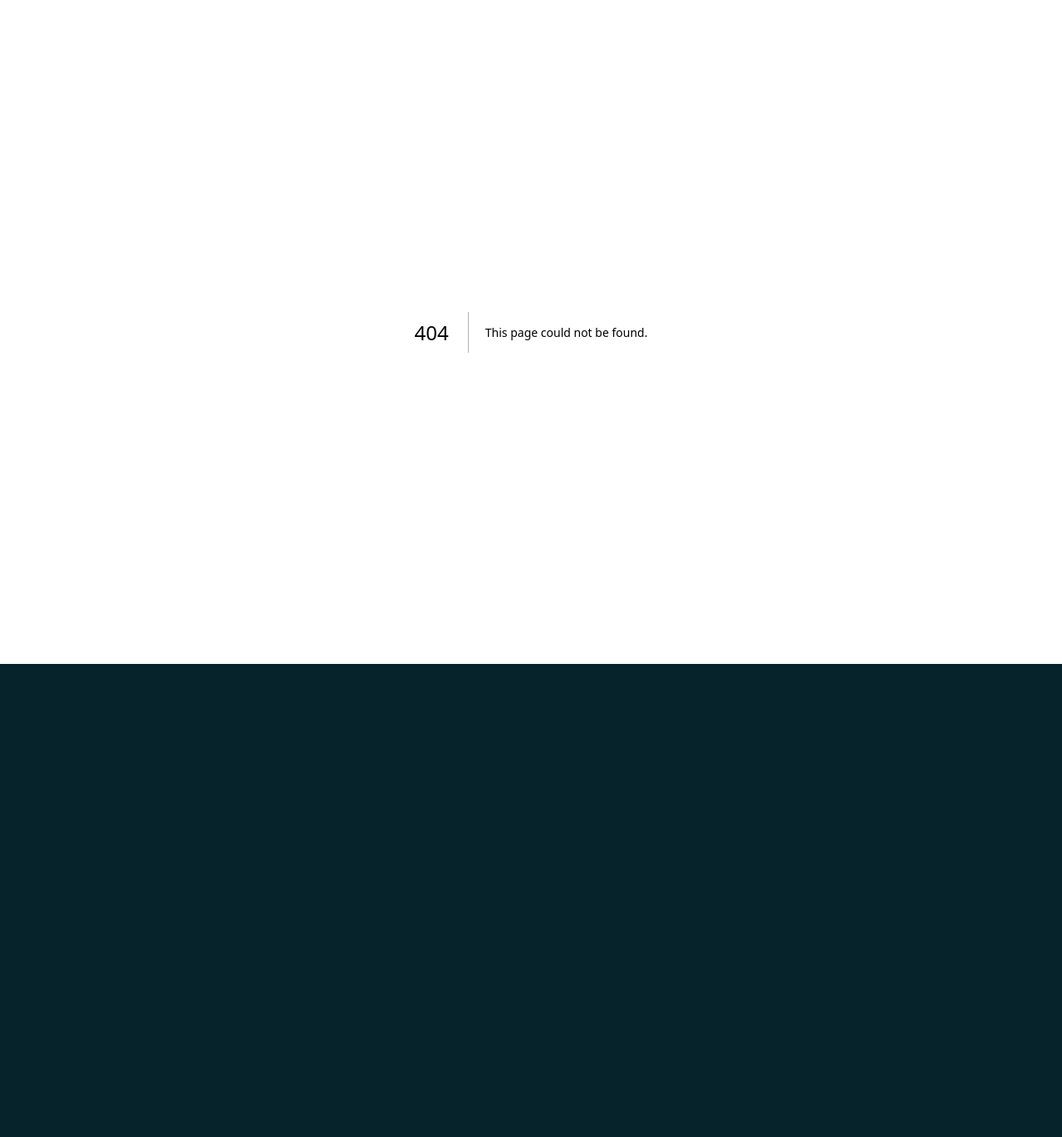
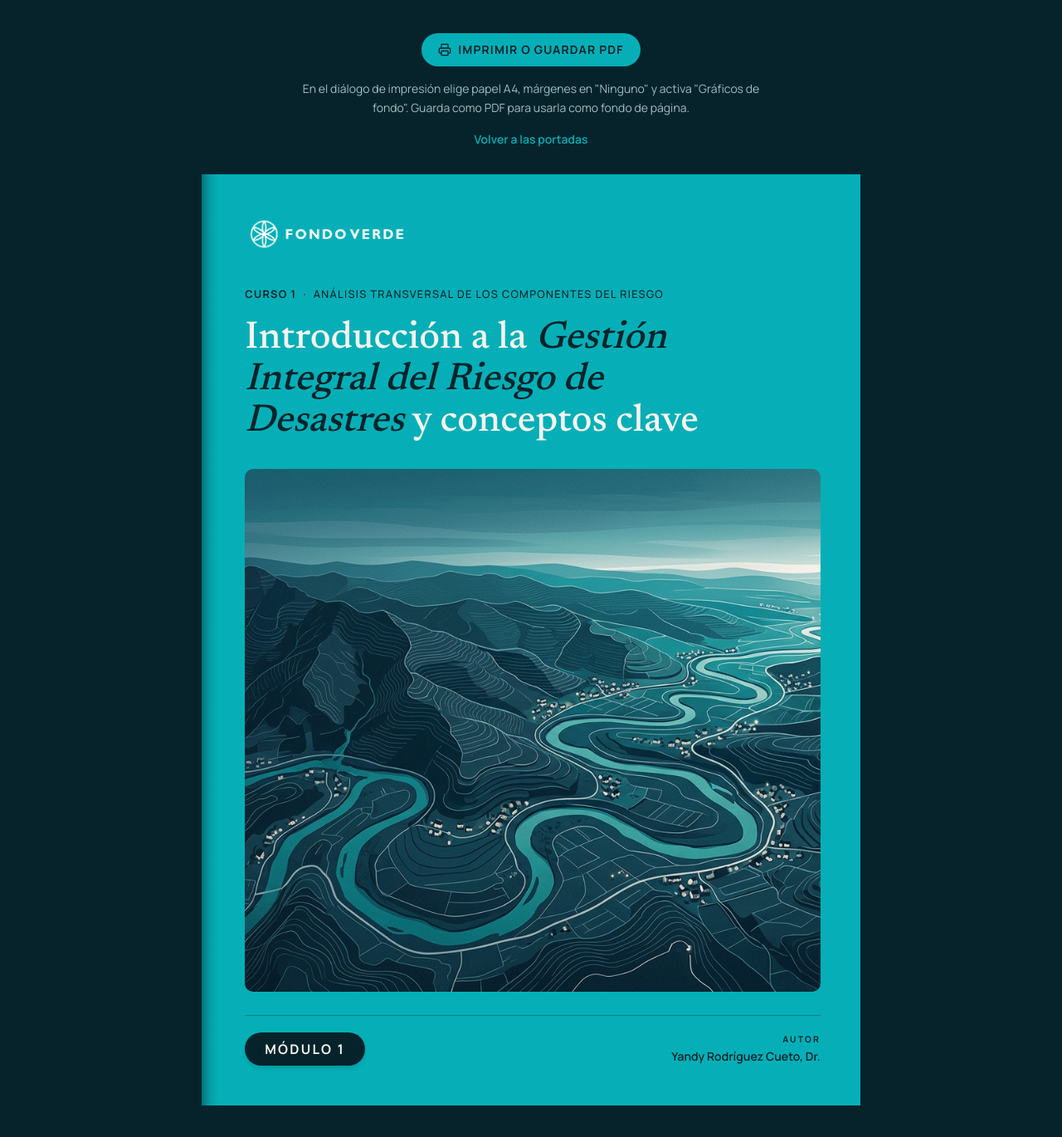
Before and after one commit to marcossarlo/fondoverde-biblioteca-portadas-diplomado-gird, a Next.js app: page /portada-a4 in a window 1280 px wide. Before the commit this address had no page. Shown: the top 1370 px of the page at 83% size. Before the commit the page ends 800 px from the top, so only its background shows below. Built offline with nearby package versions, Linux system fonts and the light colour scheme.

Commit message:
feat: add A4 portada page and related components

```diff
--- /dev/null
+++ b/app/portada-a4/page.tsx
@@ -0,0 +1,46 @@
+import type { Metadata } from 'next'
+import Link from 'next/link'
+import { EbookCoverA4 } from '@/components/hero/ebook-cover-a4'
+import { PrintButton } from '@/components/hero/print-button'
+
+export const metadata: Metadata = {
+  title: 'Portada A4 | Módulo 1 · Fondo Verde',
+  description: 'Versión de la portada del Módulo 1 en tamaño A4 lista para imprimir o exportar a PDF.',
+}
+
+const printStyles = `
+  @page { size: A4; margin: 0; }
+  @media print {
+    html, body { background: none !important; margin: 0 !important; padding: 0 !important; }
+    .no-print { display: none !important; }
+    .a4-stage { padding: 0 !important; display: block !important; }
+    .a4-sheet { break-inside: avoid; page-break-after: avoid; }
+    * { -webkit-print-color-adjust: exact !important; print-color-adjust: exact !important; }
+  }
+`
+
+export default function PortadaA4Page() {
+  return (
+    <main className="flex min-h-screen flex-col items-center bg-background">
+      <style>{printStyles}</style>
+
+      <header className="no-print flex w-full max-w-3xl flex-col items-center gap-4 px-6 pt-10 pb-8 text-center">
+        <PrintButton />
+        <p className="max-w-xl text-sm leading-relaxed text-pretty text-muted-foreground">
+          En el diálogo de impresión elige papel A4, márgenes en &quot;Ninguno&quot; y activa &quot;Gráficos de
+          fondo&quot;. Guarda como PDF para usarla como fondo de página.
+        </p>
+        <Link
+          href="/"
+          className="text-sm font-semibold text-primary underline-offset-4 hover:underline focus-visible:underline focus-visible:outline-none"
+        >
+          Volver a las portadas
+        </Link>
+      </header>
+
+      <div className="a4-stage flex w-full justify-start overflow-x-auto px-6 pb-16 md:justify-center">
+        <EbookCoverA4 />
+      </div>
+    </main>
+  )
+}
--- a/components/hero/cover-showcase.tsx
+++ b/components/hero/cover-showcase.tsx
@@ -1,3 +1,4 @@
+import Link from 'next/link'
 import { EbookCoverLarge } from './ebook-cover-large'
 import { EbookCoverLargeV2 } from './ebook-cover-large-v2'
 
@@ -22,6 +23,12 @@ export function CoverShowcase() {
           Versión B
         </p>
         <EbookCoverLargeV2 />
+        <Link
+          href="/portada-a4"
+          className="text-sm font-bold tracking-[0.08em] text-primary uppercase underline-offset-4 hover:underline focus-visible:underline focus-visible:outline-none"
+        >
+          Ver versión A4 para imprimir
+        </Link>
       </section>
     </>
   )
--- /dev/null
+++ b/components/hero/ebook-cover-a4.tsx
@@ -0,0 +1,62 @@
+import Image from 'next/image'
+
+export function EbookCoverA4() {
+  return (
+    <figure
+      aria-label="Portada A4: Curso 1, Análisis transversal de los componentes del riesgo. Módulo 1, Introducción a la Gestión Integral del Riesgo de Desastres y conceptos clave"
+      className="a4-sheet relative flex shrink-0 overflow-hidden bg-primary"
+      style={{ width: '210mm', height: '297mm' }}
+    >
+      <div
+        aria-hidden="true"
+        className="w-5 shrink-0 bg-gradient-to-r from-black/35 via-black/10 to-transparent"
+      />
+
+      <div className="flex min-w-0 flex-1 flex-col p-12 pl-8 text-primary-foreground">
+        <Image
+          src="/images/fondo-verde-logo-blanco.png"
+          alt="Fondo Verde"
+          width={1650}
+          height={400}
+          priority
+          className="h-12 w-auto self-start"
+        />
+
+        <div className="mt-10 flex flex-col gap-5">
+          <p className="flex items-center gap-x-2 text-[0.8rem] leading-snug font-medium tracking-[0.1em] whitespace-nowrap uppercase">
+            <span className="font-bold">Curso 1</span>
+            <span aria-hidden="true">·</span>
+            <span>Análisis transversal de los componentes del riesgo</span>
+          </p>
+
+          <h2 className="font-serif text-[2.9rem] leading-[1.08] font-medium text-balance text-foreground">
+            Introducción a la{' '}
+            <em className="text-primary-foreground italic">Gestión Integral del Riesgo de Desastres</em>{' '}
+            y conceptos clave
+          </h2>
+        </div>
+
+        <div className="relative mt-8 min-h-0 flex-1 overflow-hidden rounded-lg">
+          <Image
+            src="/images/territorio-cuenca.png"
+            alt="Ilustración de una cuenca con río, montañas y comunidades rurales"
+            fill
+            priority
+            sizes="34rem"
+            className="object-cover object-[40%_50%]"
+          />
+        </div>
+
+        <div className="mt-7 flex items-center justify-between gap-4 border-t border-primary-foreground/30 pt-5">
+          <span className="inline-flex items-center rounded-full bg-background px-6 py-2 text-base font-bold tracking-[0.14em] text-foreground uppercase shadow-md">
+            Módulo 1
+          </span>
+          <div className="flex flex-col gap-0.5 text-right">
+            <span className="text-[0.65rem] font-bold tracking-[0.2em] uppercase">Autor</span>
+            <span className="text-sm font-semibold">Yandy Rodríguez Cueto, Dr.</span>
+          </div>
+        </div>
+      </div>
+    </figure>
+  )
+}
--- a/components/hero/ebook-cover-large-v2.tsx
+++ b/components/hero/ebook-cover-large-v2.tsx
@@ -27,15 +27,11 @@ export function EbookCoverLargeV2() {
           />
 
           <div className="mt-6 flex flex-col gap-3 sm:mt-10 sm:gap-5">
-            <div className="flex flex-col gap-1 sm:gap-1.5">
-              <p className="flex items-center gap-3 text-[0.65rem] font-bold tracking-[0.2em] uppercase sm:text-xs sm:tracking-[0.24em]">
-                <span aria-hidden="true" className="h-px w-6 shrink-0 bg-primary-foreground sm:w-8" />
-                Curso 1
-              </p>
-              <p className="text-[0.7rem] leading-snug font-medium tracking-[0.08em] uppercase text-pretty sm:text-sm sm:tracking-[0.1em]">
-                Análisis transversal de los componentes del riesgo
-              </p>
-            </div>
+            <p className="flex flex-wrap items-center gap-x-2 text-[0.65rem] leading-snug font-medium tracking-[0.08em] uppercase sm:text-[0.8rem] sm:tracking-[0.1em] lg:flex-nowrap lg:whitespace-nowrap">
+              <span className="font-bold">Curso 1</span>
+              <span aria-hidden="true">·</span>
+              <span>Análisis transversal de los componentes del riesgo</span>
+            </p>
 
             <h2 className="font-serif text-[1.65rem] leading-[1.08] font-medium text-balance text-foreground sm:text-4xl lg:text-[2.9rem]">
               Introducción a la{' '}
--- /dev/null
+++ b/components/hero/print-button.tsx
@@ -0,0 +1,16 @@
+'use client'
+
+import { Printer } from 'lucide-react'
+
+export function PrintButton() {
+  return (
+    <button
+      type="button"
+      onClick={() => window.print()}
+      className="inline-flex items-center gap-2 rounded-full bg-primary px-5 py-2.5 text-sm font-bold tracking-[0.08em] text-primary-foreground uppercase transition-opacity hover:opacity-90 focus-visible:ring-2 focus-visible:ring-ring focus-visible:ring-offset-2 focus-visible:ring-offset-background focus-visible:outline-none"
+    >
+      <Printer aria-hidden="true" className="size-4" />
+      Imprimir o guardar PDF
+    </button>
+  )
+}
```
